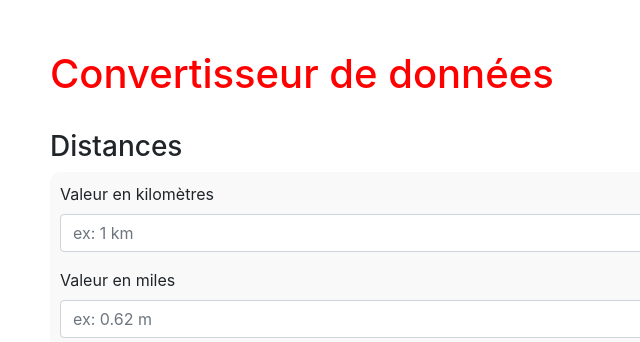
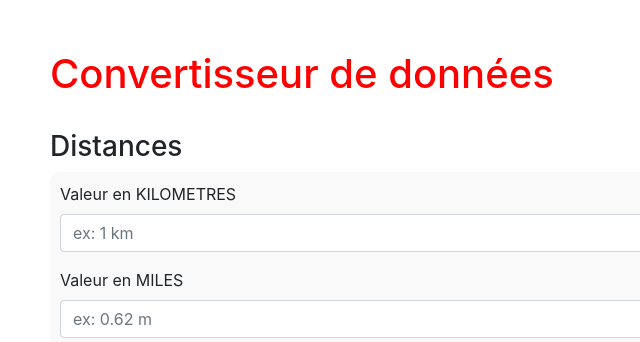
Before and after one commit to fredericdnd/exercice-git, a plain HTML site: page index.html in a window 1280 px wide. Shown: the top 342 px of the page, 0-640 px from the left. Drawn offline with nearby package versions, Linux system fonts and the light colour scheme.

Commit message:
label km en maj

```diff
--- a/index.html
+++ b/index.html
@@ -22,11 +22,11 @@
     <h3>Distances</h3>
     <form class="distance_form">
         <div class="form-group">
-            <label for="input_km">Valeur en kilomètres</label>
+            <label for="input_km">Valeur en KILOMETRES</label>
             <input type="text" class="form-control" id="input_km" data-value=1 placeholder="ex: 1 km">
         </div>
         <div class="form-group">
-            <label for="input_m">Valeur en miles</label>
+            <label for="input_m">Valeur en MILES</label>
             <input type="text" class="form-control" id="input_m" data-value=0.62 placeholder="ex: 0.62 m">
         </div>
     </form>
```
